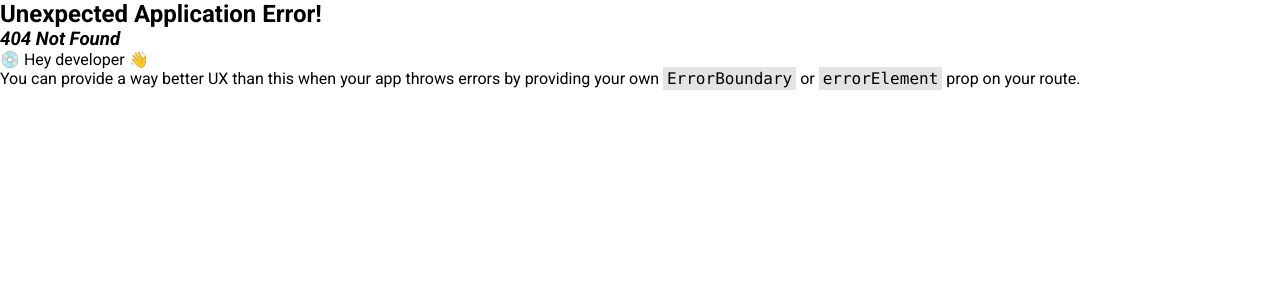
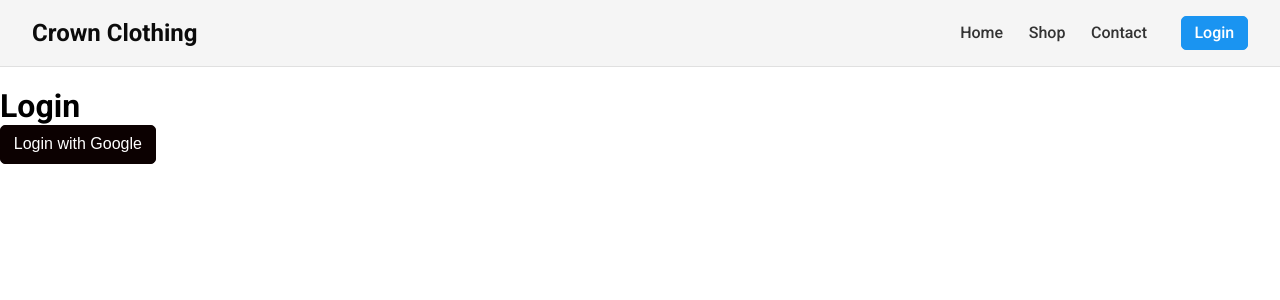
Before and after one commit to mateusfcolla/capstone, a React (Create React App) app: page /login in a window 1280 px wide. Before the commit this address had no page. Shown: the top 300 px of the page. Built offline with nearby package versions, Linux system fonts and the light colour scheme.

Commit message:
feat:  updated dependencies
- Update react-router-dom to version 6.23.1
- Add category and category-menu components
- Initialize project using Create React App

```diff
--- a/package.json
+++ b/package.json
@@ -6,6 +6,7 @@
     "@testing-library/jest-dom": "^5.17.0",
     "@testing-library/react": "^13.4.0",
     "@testing-library/user-event": "^13.5.0",
+    "firebase": "^10.12.2",
     "react": "^18.3.1",
     "react-dom": "^18.3.1",
     "react-router-dom": "^6.23.1",
--- a/src/App.jsx
+++ b/src/App.jsx
@@ -1,10 +1,14 @@
+import {  Routes, Route } from 'react-router-dom';
+import Home from './routes/home/home.component';
+import Login from './routes/auth/login.component';
 import "./App.styles.scss";
-import CategoryMenu from "./components/category-menu/category-menu.component";
+
 
 const App = () => (
-    <div className="App">
-        <CategoryMenu />
-    </div>
+    <Routes>
+        <Route path="/" element={<Home />} />
+        <Route path="/login" element={<Login />} />
+    </Routes>
 )
 
 export default App;
--- a/src/App.styles.scss
+++ b/src/App.styles.scss
@@ -2,6 +2,8 @@ html, * {
     padding: 0;
     margin: 0;
     box-sizing: border-box;
+    transition: .2s;
+    text-decoration: none;
 }
 
 .App {
@@ -19,15 +21,45 @@ html, * {
     border-radius: 5px;
     font-size: 1rem;
     background-color: #0c0101;
-    color: #fff;
+    color: white;
     font-weight: 500;
     border: 1px solid #0c0101;
     transition: .2s;
     cursor: pointer;
 
     &:hover {
-        background-color: #fff;
-        border-color: #0c0101;
+        background-color: #464646;
+        border-color: #464646;
+    }
+
+    &.outline {
+        background-color: transparent;
         color: #0c0101;
+
+        &:hover {
+            background-color: #0c0101;
+            color: white;
+        }
+    }
+
+    &.primary {
+        background-color: #1a94f1;
+        border-color: #1a94f1;
+        color: white;
+
+        &:hover {
+            background-color: #56b4fc;
+            border-color: #56b4fc;
+        }
+
+        &.outline {
+            background-color: transparent;
+            color: #1a94f1;
+
+            &:hover {
+                background-color: #1a94f1;
+                color: white;
+            }
+        }
     }
 }
--- /dev/null
+++ b/src/components/header/header.component.jsx
@@ -0,0 +1,45 @@
+import { Link, useLocation } from 'react-router-dom';
+import './header.styles.scss';
+
+const Header = () => {
+
+    const location = useLocation();
+
+    const menus = [
+        { name: 'Home', path: '/' },
+        { name: 'Shop', path: '/shop' },
+        { name: 'Contact', path: '/contact' }
+    ]
+
+    const isActive = (path) => {
+        if (path === '/') {
+            return location.pathname === path ? 'active menu-item' : 'menu-item';
+        } else {
+            return location.pathname.includes(path) ? 'active menu-item' : 'menu-item';
+        }
+    }
+
+    return (
+        <header className="c-header">
+            <div className="logo-wrapper">
+                <Link to="/" className="logo">Crown Clothing</Link>
+            </div>
+            <div className="menu-wrapper">
+                <div className="menu">
+                    {
+                        menus.map( (menu, index) =>
+                            <Link to={menu.path} key={'menu-item-'+index} className={ isActive(menu.path) }>
+                                {menu.name }
+                            </Link>
+                        )
+                    }
+                </div>
+
+                <Link className="c-button primary" to="/login">Login</Link>
+
+            </div>
+        </header>
+    );
+}
+
+export default Header;
--- /dev/null
+++ b/src/components/header/header.styles.scss
@@ -0,0 +1,62 @@
+.c-header {
+    background-color: #f5f5f5;
+    padding: 1rem 2rem;
+    text-align: center;
+    margin-bottom: 20px;
+    border-bottom: 1px solid #e0e0e0;
+    display: flex;
+    justify-content: space-between;
+    align-items: center;
+
+    .logo-wrapper {
+        font-size: 1.5rem;
+        font-weight: 700;
+
+        .logo {
+            color: #0b0b0b;
+
+            &:hover {
+                color: #333;
+            }
+        }
+    }
+
+    .menu-wrapper {
+        display: flex;
+        align-items: center;
+        gap: .5rem;
+
+        .menu {
+            display: flex;
+            align-items: center;
+            gap: 1.6rem;
+            margin-right: 1.6rem;
+
+            .menu-item {
+                font-size: 1rem;
+                font-weight: 500;
+                color: #333;
+                cursor: pointer;
+
+                &.active {
+                    color: #1a94f1;
+
+                    &:hover {
+                        color: #43a7f4;
+                    }
+                }
+
+                &:hover {
+                    color: #535353;
+                }
+            }
+        }
+
+        .c-button {
+            font-size: 1rem;
+            padding: .4rem .8rem;
+            font-weight: 500;
+        }
+
+    }
+}
--- a/src/index.js
+++ b/src/index.js
@@ -2,23 +2,20 @@ import React from 'react';
 import ReactDOM from 'react-dom/client';
 import './index.scss';
 import App from './App';
+import Header from './components/header/header.component.jsx';
 import reportWebVitals from './reportWebVitals';
 import {
-  createBrowserRouter,
-  RouterProvider,
+  BrowserRouter,
 } from 'react-router-dom';
 
-const router = createBrowserRouter([
-  {
-    path: '/',
-    element: <App />,
-  },
-]);
 
 const root = ReactDOM.createRoot(document.getElementById('root'));
 root.render(
   <React.StrictMode>
-    <RouterProvider router={router} />
+    <BrowserRouter>
+      <Header />
+      <App />
+    </BrowserRouter>
   </React.StrictMode>
 );
 
--- /dev/null
+++ b/src/routes/auth/login.component.jsx
@@ -0,0 +1,18 @@
+import { signInWithGooglePopup } from '../../utils/firebase/firebase.utils'
+
+const Login = () => {
+
+    const logGoogleUser = async () => {
+        const response = await signInWithGooglePopup();
+        console.log(response);
+    }
+
+    return (
+        <div className="c-login">
+            <h1 className="title">Login</h1>
+            <button className="c-button" onClick={logGoogleUser}>Login with Google</button>
+        </div>
+    );
+}
+
+export default Login;
--- /dev/null
+++ b/src/routes/home/home.component.jsx
@@ -0,0 +1,11 @@
+import CategoryMenu from "../../components/category-menu/category-menu.component.jsx";
+
+const Home = () => {
+    return (
+        <div>
+            <CategoryMenu />
+        </div>
+    );
+}
+
+export default Home
--- /dev/null
+++ b/src/utils/firebase/firebase.utils.js
@@ -0,0 +1,27 @@
+import { initializeApp } from 'firebase/app';
+import {
+    getAuth,
+    signInWithRedirect,
+    signInWithPopup,
+    GoogleAuthProvider
+} from 'firebase/auth';
+
+const firebaseConfig = {
+    apiKey: "AIzaSyBlk4Ruht5dgXjx9CS8TAnLYEhSh7UAghI",
+    authDomain: "capstone-clothing-db-cdede.firebaseapp.com",
+    projectId: "capstone-clothing-db-cdede",
+    storageBucket: "capstone-clothing-db-cdede.appspot.com",
+    messagingSenderId: "831584811791",
+    appId: "1:831584811791:web:3a0481d81bf4f1e81f5c7a"
+};
+
+const firebaseApp = initializeApp(firebaseConfig);
+const provider = new GoogleAuthProvider();
+
+
+provider.setCustomParameters({
+    prompt: 'select_account'
+});
+
+export const auth = getAuth();
+export const signInWithGooglePopup = () => signInWithPopup(auth, provider);
```
Also changed, not shown: 1 other file (tests, documents, lock files or other folders).
